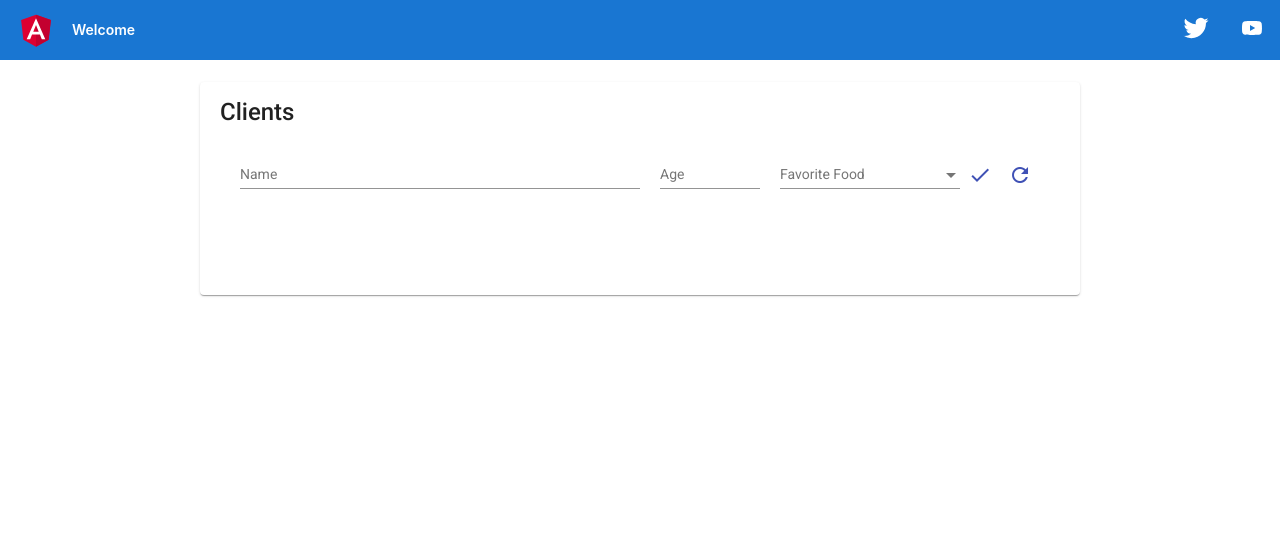
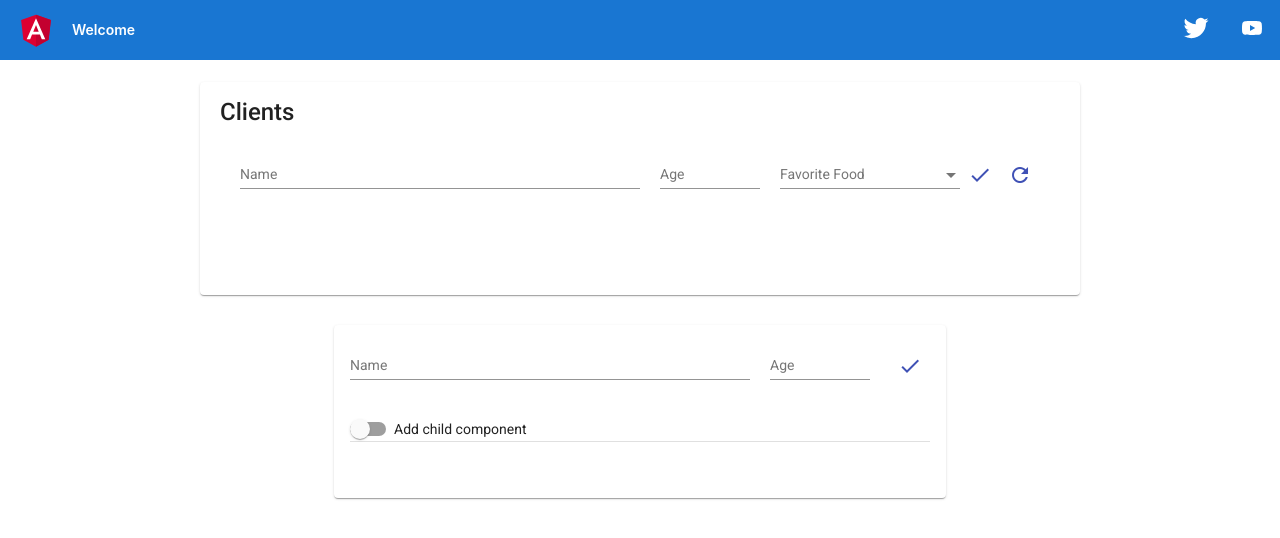
Before and after one commit to FelipeJSousa/Angular-lifecycle, an Angular app: page / in a window 1280 px wide. Shown: the top 538 px of the page. Built offline with nearby package versions, Linux system fonts and the light colour scheme.

Commit message:
Developed aditional events of life cycle - check events

```diff
--- a/src/app/app.component.html
+++ b/src/app/app.component.html
@@ -37,6 +37,7 @@
 <div class="content" role="main">
 
   <app-main-cycle></app-main-cycle>
+  <app-check></app-check>
 
 </div>
 
--- a/src/app/app.module.ts
+++ b/src/app/app.module.ts
@@ -9,6 +9,8 @@ import { MatButtonModule } from '@angular/material/button'
 import { MatFormFieldModule } from '@angular/material/form-field'
 import { MatListModule } from '@angular/material/list'
 import { MatChipsModule } from '@angular/material/chips'
+import { MatSlideToggleModule } from '@angular/material/slide-toggle'
+import { MatDividerModule } from '@angular/material/divider'
 
 import { AppComponent } from './app.component';
 import { MainCycleComponent } from './main-cycle/main-cycle.component';
@@ -39,7 +41,9 @@ import { CheckChildComponent } from './check/check-child/check-child.component';
     FormsModule,
     MatListModule,
     BrowserAnimationsModule,
-    MatChipsModule
+    MatChipsModule,
+    MatSlideToggleModule,
+    MatDividerModule
   ],
   providers: [],
   bootstrap: [AppComponent]
--- a/src/app/check/check-child/check-child.component.ts
+++ b/src/app/check/check-child/check-child.component.ts
@@ -7,9 +7,46 @@ import { Component, OnInit } from '@angular/core';
 })
 export class CheckChildComponent implements OnInit {
 
+
   constructor() { }
 
   ngOnInit(): void {
+    console.log('   CheckChild: NgOnInit')
+  }
+
+  ngOnChanges(){
+    console.log('   CheckChild: ngOnChanges')
+
+  }
+
+  ngDoCheck(){
+    console.log('   CheckChild: ngDoCheck')
+
+  }
+
+  ngAfterContentInit(){
+    console.log('   CheckChild: ngAfterContentInit')
+
+  }
+
+  ngAfterContentChecked(){
+    console.log('   CheckChild: ngAfterContentChecked')
+
+  }
+
+  ngAfterViewInit(){
+    console.log('   CheckChild: ngAfterViewInit')
+
+  }
+
+  ngAfterViewChecked(){
+    console.log('   CheckChild: ngAfterViewChecked')
+
+  }
+
+  ngOnDestroy(){
+    console.log('   CheckChild: ngOnDestroy')
+
   }
 
 }
--- a/src/app/check/check.component.css
+++ b/src/app/check/check.component.css
@@ -0,0 +1,3 @@
+mat-card{
+    margin: 30px;
+}
--- a/src/app/check/check.component.html
+++ b/src/app/check/check.component.html
@@ -1 +1,30 @@
-<p>check works!</p>
+<mat-card>
+    <mat-card-content>
+      <section>
+
+          <mat-form-field class="form-field" style="width: 400px; padding-right: 20px;" >
+            <input matInput placeholder="Name" [(ngModel)]="name">
+          </mat-form-field>
+
+          <mat-form-field class="form-field" style="width: 100px; padding-right: 20px" >
+              <input matInput placeholder="Age" [(ngModel)]="age">
+          </mat-form-field>
+
+          <button mat-icon-button color="primary">
+            <mat-icon>check</mat-icon>
+          </button>
+
+          <br><br>
+
+          <mat-slide-toggle #toggle>
+              Add child component
+          </mat-slide-toggle>
+
+          <mat-divider></mat-divider>
+          <br><br>
+          <app-check-child *ngIf="toggle.checked"></app-check-child>
+
+      </section>
+
+    </mat-card-content>
+  </mat-card>
--- a/src/app/check/check.component.ts
+++ b/src/app/check/check.component.ts
@@ -7,9 +7,48 @@ import { Component, OnInit } from '@angular/core';
 })
 export class CheckComponent implements OnInit {
 
+  name:string = '';
+  age:number = null;
+
   constructor() { }
 
   ngOnInit(): void {
+    console.log('NgOnInit')
+  }
+
+  ngOnChanges(){
+    console.log('ngOnChanges')
+
+  }
+
+  ngDoCheck(){
+    console.log('ngDoCheck')
+
+  }
+
+  ngAfterContentInit(){
+    console.log('ngAfterContentInit')
+
+  }
+
+  ngAfterContentChecked(){
+    console.log('ngAfterContentChecked')
+
+  }
+
+  ngAfterViewInit(){
+    console.log('ngAfterViewInit')
+
+  }
+
+  ngAfterViewChecked(){
+    console.log('ngAfterViewChecked')
+
+  }
+
+  ngOnDestroy(){
+    console.log('ngOnDestroy')
+
   }
 
 }
```
